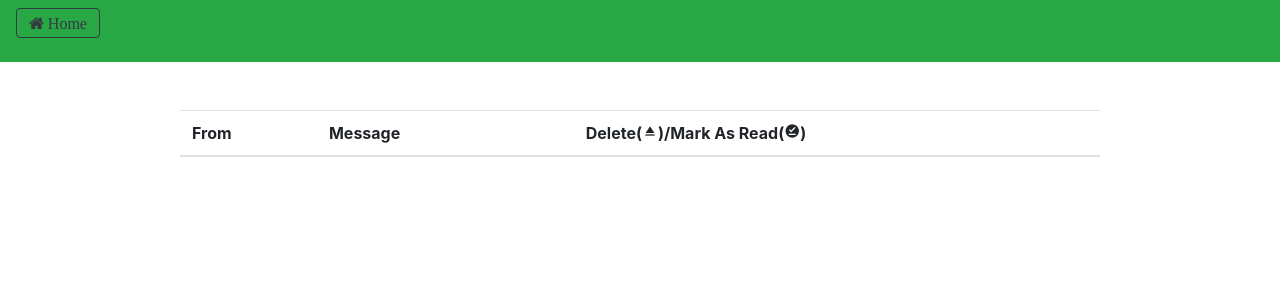
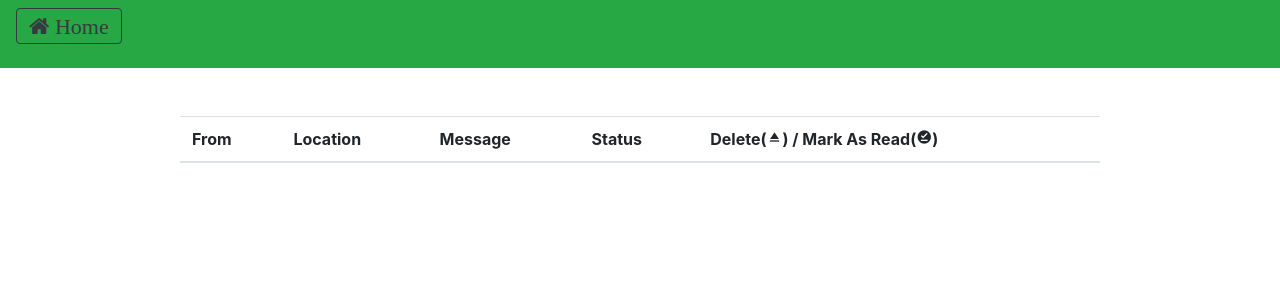
Before and after one commit to adityanav123/FoodDonation, a Django app: page /users/messages/ in a window 1280 px wide. Shown: the top 300 px of the page. Run offline with Django 3.2, Linux system fonts and the light colour scheme; a user stored in the database is signed in; data comes from the database, SQL or seed files in the repository; both versions use the stored data as it was after the commit; lists and menus that the app fills with data are empty; some libraries are stand-ins or nearby versions.

Commit message:
adding some features

```diff
--- a/customUser/views.py
+++ b/customUser/views.py
@@ -96,7 +96,7 @@ def updateResources(request,emailid): # WHEN A REQUEST IS MADE BY THE RECIEVER,
 
 	# HERE WE SHOULD SEND MESSAGE TO THE SENDER ABOUT THE REQUEST.
 	if req > 0:
-		message = 'Hey there!!, I need resources for - ' + str(req) + ' people.'
+		message = 'Requested resources for ' + str(req) + ' people.'
 		sendRequest = Messages(sender = you, reciever = them, message = message)
 		sendRequest.save()
 	#SEE ASSUMPTIONS IN README.MD!
--- a/templates/edit_form.html
+++ b/templates/edit_form.html
@@ -12,7 +12,7 @@
 
 <form method = "post" action = "{% url 'homePage' %}">
     {% csrf_token %}
-    <button class="btn btn-outline-dark"><i class="fa fa-home"> Home</i></button>
+    <button class="btn btn-outline-dark" style="font-size:22px"><i class="fa fa-home"> Home</i></button>
   </form>
 
   <div class = "col-3">
--- a/templates/home.html
+++ b/templates/home.html
@@ -11,17 +11,18 @@
 	<!-- whichever user is currently logged in, it will be transerferred to any link the user clicks, i.e. if the user clicks home.html, user object will automatically be transferred to the page. -->
 
 
-
+		{% if user.user_type == 0 %}
 		<div class = "col">
 			<form method="post" action = "{% url 'notification' %}">
 				{%csrf_token %}
 
 				<!-- IF ANY NEW REQUESTS -  -->
-				<button class="btn btn-outline-dark" style="font-size:16px"><i class="fa fa-wpforms"> <strong> Notifications </strong></i></button>
+				<button class="btn btn-outline-dark" style="font-size:22px"><i class="fa fa-wpforms"> Messages</i></button>
 				<!-- IF NO NEW REQUESTS - -->
 				<!-- <button class = 'btn btn-success'><i class="material-icons" style="font-size:30px;color:darkgreen">event_busy</i></button> -->
 			</form>
 		</div>
+		{% endif %}
 
 			<div class = "col">
 				<form method = "get" action = "{% url 'edit_profile' %}">
--- a/templates/notification.html
+++ b/templates/notification.html
@@ -6,7 +6,7 @@
 {% block navigation %}
 	<form method = "post" action = "{% url 'homePage' %}">
 		{% csrf_token %}
-		<button class="btn btn-outline-dark"><i class="fa fa-home"> Home</i></button>
+		<button class="btn btn-outline-dark" style="font-size:22px"><i class="fa fa-home"> Home</i></button>
 	</form>
 {% endblock %}
 
@@ -15,15 +15,17 @@
 			<thead>
 				<tr>
  					<th scope="col">  From  </th>
+ 					<th scope="col"> Location </th>
 					<th scope="col"> Message </th>
-					<th scope = "col"></th>
-					<th scope="col"> Delete(<i class="material-icons" style="font-size:16px">eject</i>)/Mark As Read(<i class="material-icons" style="font-size:16px">offline_pin</i>) </th>
+					<th scope = "col">Status</th>
+					<th scope="col"> Delete(<i class="material-icons" style="font-size:16px">eject</i>) / Mark As Read(<i class="material-icons" style="font-size:16px">offline_pin</i>) </th>
 				</tr>
 			</thead>
 			<tbody>
 		{% for i in messages %}
 			<tr>
 				<th scope="row">{{ i.sender.username }}</th>
+				<th scope="row">{{ i.sender.locality }}, {{ i.sender.city }} </th>
 				<th scope="row"> {{ i.message }}</th>
 				<th scope = "row">
 					{% if i.read_unread == False %}
```
Also changed, not shown: db.sqlite3, 2 other files.
